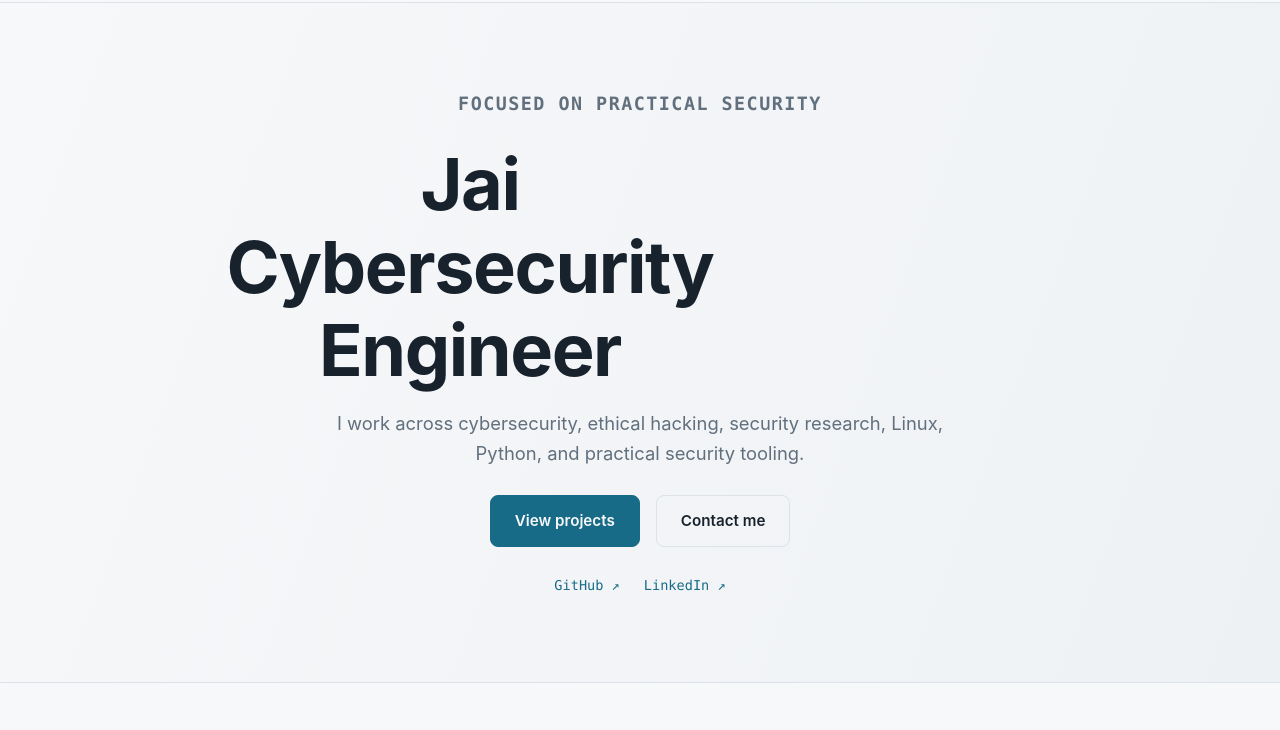
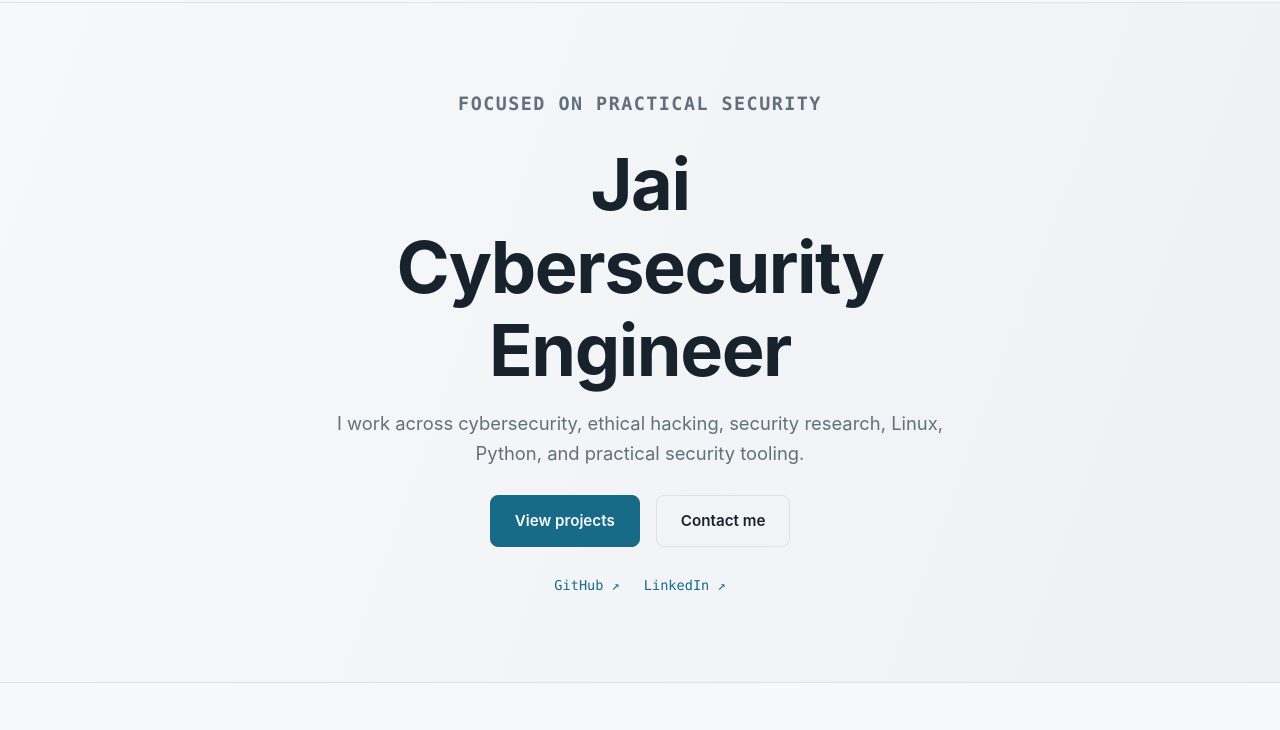
Before and after one commit to IamZer01-ai/Website, a plain HTML site: page index.html in a window 1280 px wide. Shown: the part 70-800 px from the top of the page. Drawn offline with Linux system fonts and the light colour scheme.

Commit message:
Updated the Hero Section

```diff
--- a/assets/css/components.css
+++ b/assets/css/components.css
@@ -72,6 +72,10 @@
   justify-content: center;
   align-items: center;
   text-align: center;
+}
+
+.hero h1 {
+  margin: 0 auto 1rem auto; /* Centers the name and profession on the desktop*/
 }
 
 .hero p {
```
